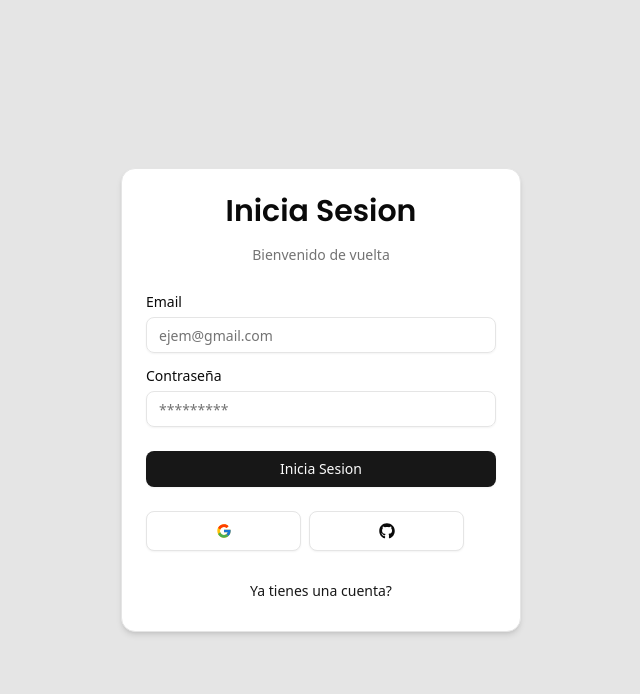
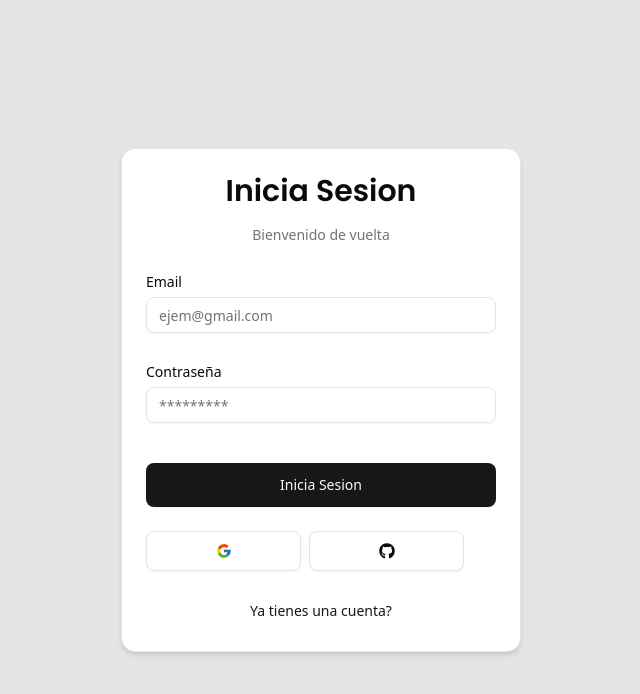
Before and after one commit to eduard432/ayolin-app, a Next.js app: page /auth/login in a window 1280 px wide. Shown: the top 694 px of the page, without its empty margins (319-959 px from the left). Built offline with nearby package versions, Linux system fonts and the light colour scheme.

Commit message:
cambios en login form

```diff
--- a/components/auth/login-form.tsx
+++ b/components/auth/login-form.tsx
@@ -55,6 +55,7 @@ export const LoginForm = () => {
                                         {...field}
                                         placeholder="ejem@gmail.com"
                                         type="email"
+
                                     />
                                 </FormControl>
                                 <FormMessage className="text-red-500 mb-2"/>
@@ -66,12 +67,17 @@ export const LoginForm = () => {
                         name = "password"
                         render={({field}) => (
                             <FormItem>
-                                <FormLabel>Contraseña</FormLabel>
+                                <FormLabel
+                                    className="mt-4"
+                                >
+                                    Contraseña
+                                </FormLabel>
                                 <FormControl>
                                     <Input
                                         {...field}
                                         placeholder="*********"
                                         type="password"
+
                                     />
                                 </FormControl>
                                 <FormMessage className="text-red-500 mb-2"/>
@@ -81,7 +87,7 @@ export const LoginForm = () => {
                 </div>
                 <Button
                     type="submit"
-                    className="w-full"
+                    className="w-full mt-4 h-11"
                 >
                     Inicia Sesion
                 </Button>
```
